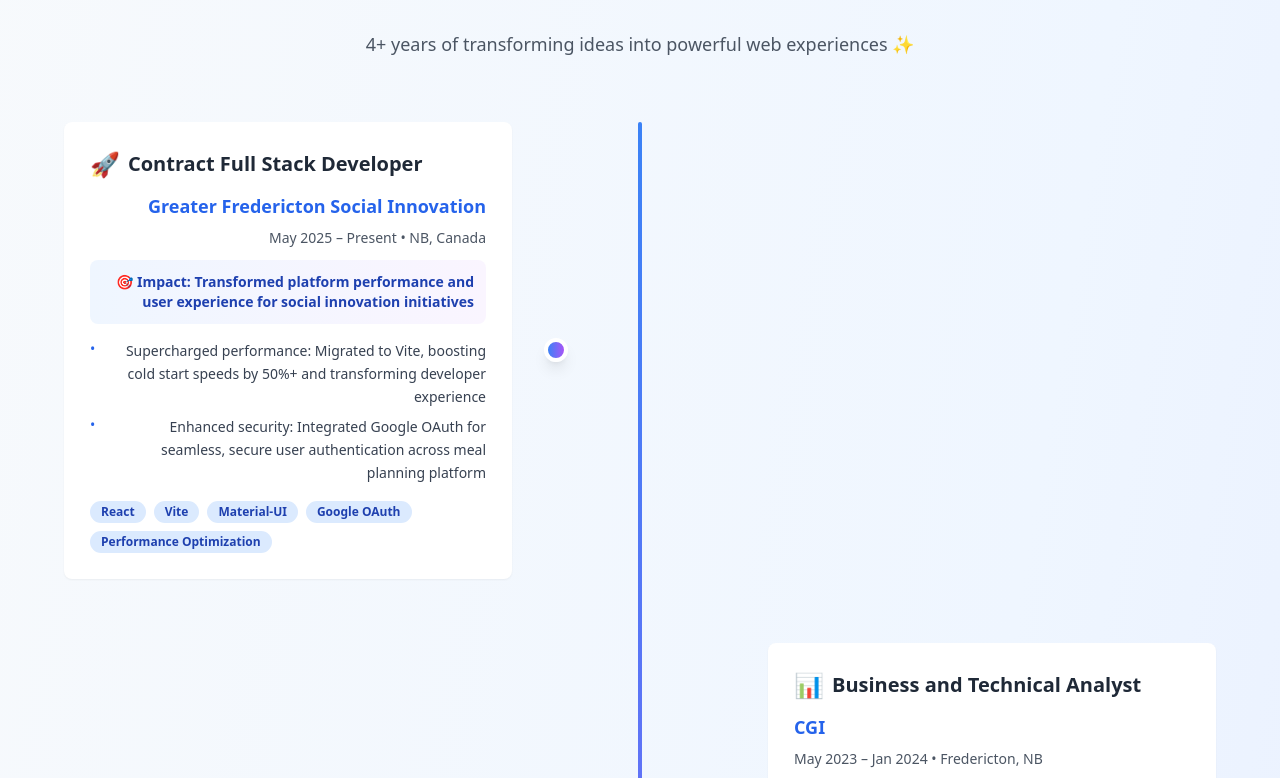
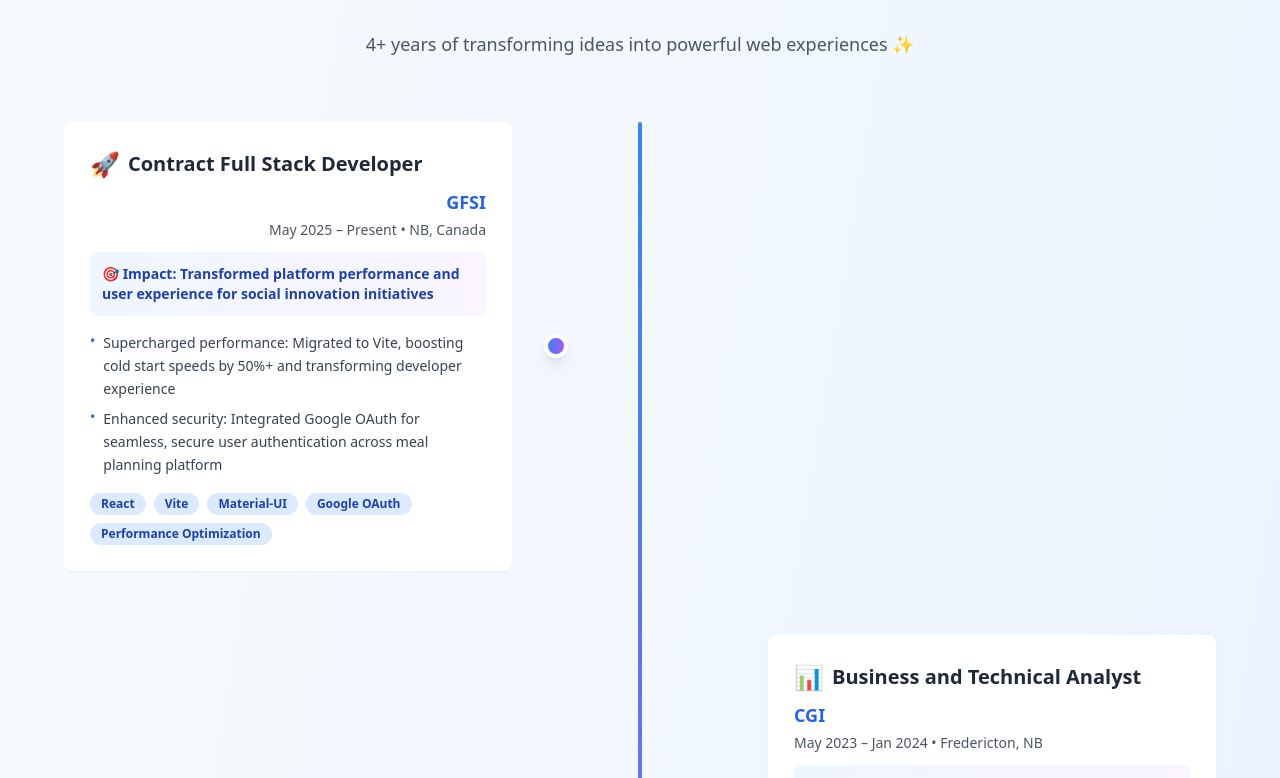
Before and after one commit to dasarisaichandana/saichandanadasari-portfolio, a React (Vite) app: page / in a window 1280 px wide. Shown: the part 994-1772 px from the top of the page. Built offline with nearby package versions, Linux system fonts and the light colour scheme.

Commit message:
Fix: Timeline alignment and formatting
Improved the alignment and formatting of the work experience bullet points in the timeline section, specifically addressing the issues with the "GFSI" and "HCL" entries.

```diff
--- a/src/components/TimelineSection.tsx
+++ b/src/components/TimelineSection.tsx
@@ -7,7 +7,7 @@ const TimelineSection = () => {
   const experiences = [
     {
       role: "Contract Full Stack Developer",
-      company: "Greater Fredericton Social Innovation",
+      company: "GFSI",
       period: "May 2025 – Present",
       location: "NB, Canada",
       achievements: [
@@ -83,15 +83,17 @@ const TimelineSection = () => {
 
           {experiences.map((exp, index) => (
             <div key={index} className={`flex items-center mb-16 ${index % 2 === 0 ? 'flex-row' : 'flex-row-reverse'}`}>
-              <div className={`w-5/12 ${index % 2 === 0 ? 'pr-8 text-right' : 'pl-8'}`}>
+              <div className={`w-5/12 ${index % 2 === 0 ? 'pr-8' : 'pl-8'}`}>
                 <Card className="group hover:shadow-2xl hover:scale-105 transition-all duration-300 border-2 border-transparent hover:border-blue-300">
                   <CardContent className="p-6">
-                    <div className="flex items-center gap-2 mb-3">
-                      <span className="text-2xl">{exp.emoji}</span>
-                      <h3 className="text-xl font-bold text-gray-800 dark:text-white">{exp.role}</h3>
+                    <div className={`mb-3 ${index % 2 === 0 ? 'text-right' : 'text-left'}`}>
+                      <div className="flex items-center gap-2 mb-2 justify-start">
+                        <span className="text-2xl">{exp.emoji}</span>
+                        <h3 className="text-xl font-bold text-gray-800 dark:text-white">{exp.role}</h3>
+                      </div>
+                      <p className="text-lg font-semibold text-blue-600 mb-1">{exp.company}</p>
+                      <p className="text-sm text-gray-600 dark:text-gray-400">{exp.period} • {exp.location}</p>
                     </div>
-                    <p className="text-lg font-semibold text-blue-600 mb-2">{exp.company}</p>
-                    <p className="text-sm text-gray-600 dark:text-gray-400 mb-3">{exp.period} • {exp.location}</p>
 
                     <div className="bg-gradient-to-r from-blue-50 to-purple-50 dark:from-blue-900/30 dark:to-purple-900/30 p-3 rounded-lg mb-4">
                       <p className="text-sm font-semibold text-blue-800 dark:text-blue-300">
@@ -102,13 +104,13 @@ const TimelineSection = () => {
                     <div className="space-y-2 mb-4">
                       {exp.achievements.slice(0, 2).map((achievement, idx) => (
                         <div key={idx} className="flex items-start gap-2">
-                          <span className="text-blue-600 text-sm mt-0.5 leading-none">•</span>
+                          <span className="text-blue-600 text-sm mt-0.5 leading-none flex-shrink-0">•</span>
                           <p className="text-sm text-gray-700 dark:text-gray-300 leading-relaxed">{achievement}</p>
                         </div>
                       ))}
                     </div>
 
-                    <div className="flex flex-wrap gap-2">
+                    <div className="flex flex-wrap gap-2 justify-start">
                       {exp.skills.map((skill, skillIdx) => (
                         <Badge key={skillIdx} variant="secondary" className="text-xs bg-blue-100 text-blue-800 hover:bg-blue-200">
                           {skill}
```
